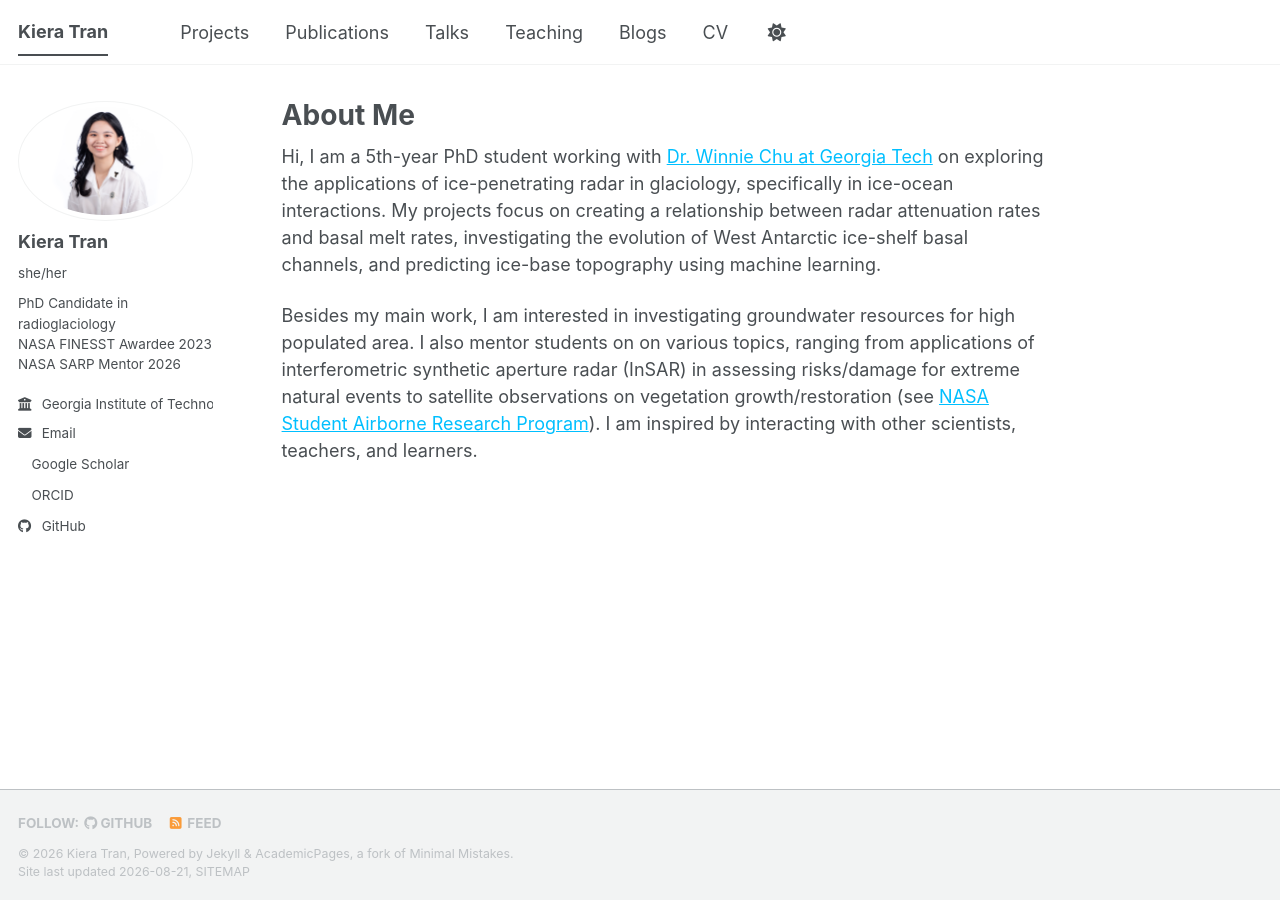
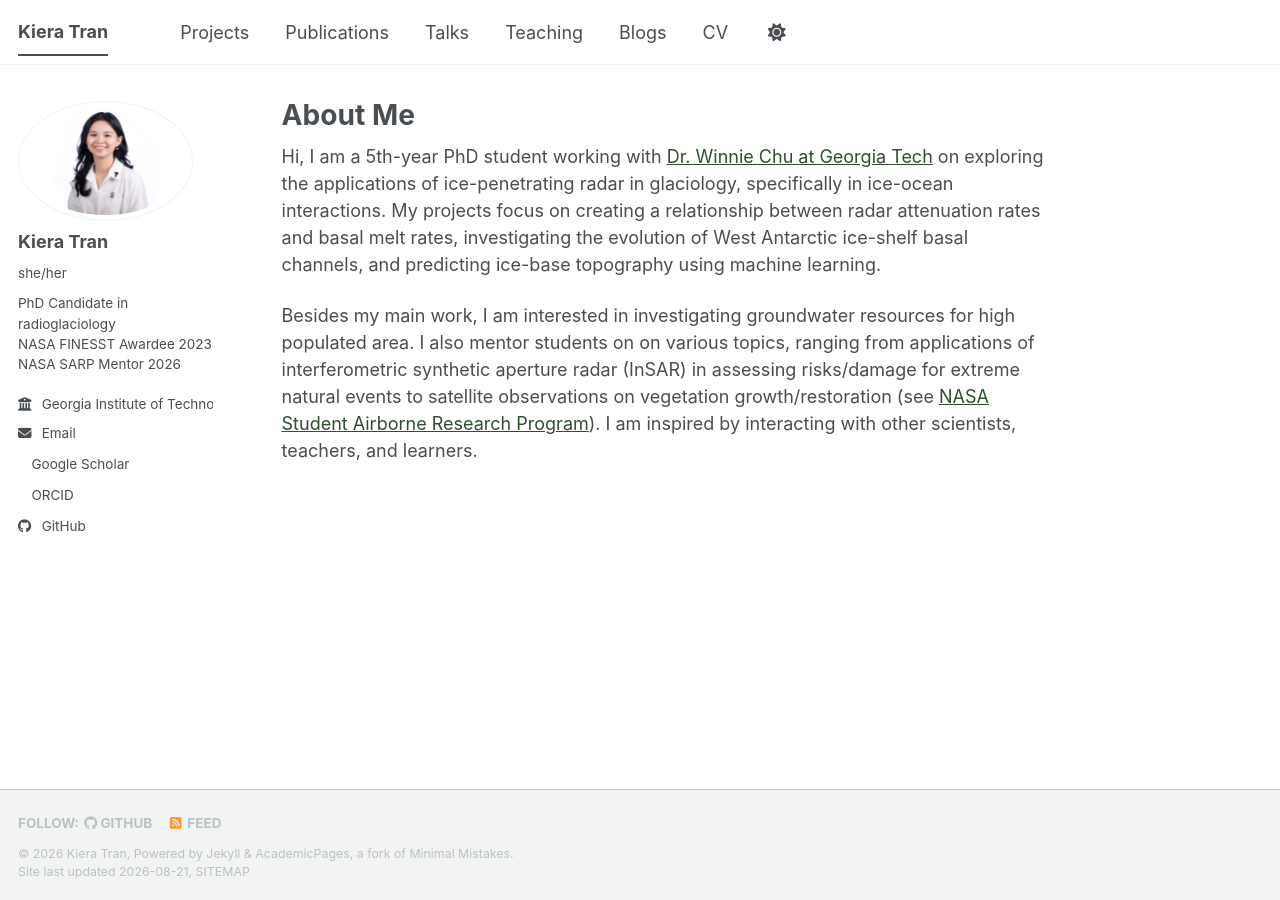
Before and after one commit to kieratran/kieratran.github.io, a Jekyll site: the page built from _pages/about.md, in a window 1280 px wide. Built offline with Jekyll 4.4.1, drawn with Linux system fonts in a browser that asks for light colours; a style sheet for code colours, icons or effects is not loaded.

Commit message:
Update _default_light.scss

```diff
--- a/_sass/theme/_default_light.scss
+++ b/_sass/theme/_default_light.scss
@@ -2,7 +2,7 @@
     DEFAULT THEME - LIGHT VERSION
     ========================================================================== */
 /* Color codes used for the theme */
-$primary-color              : #00BFFF;
+$primary-color              : #2F4F2F;
 $gray                       : #7a8288;
 $dark-gray                  : mix(#000, $gray, 40%);
 $darker-gray                : mix(#000, $gray, 60%);
@@ -36,9 +36,9 @@ $sidebar-screen-min-width   : 1024px;
     --global-code-background-color      : #fafafa;
     --global-code-text-color            : #{$darker-gray};
     --global-fig-caption-color          : mix(#fff,  #{$dark-gray}, 25%);
-    --global-link-color                 : #00BFFF;
-    --global-link-color-hover           : mix(#000, #00BFFF, 25%);
-    --global-link-color-visited         : mix(#fff, #00BFFF, 25%);
+    --global-link-color                 : #2F4F2F;
+    --global-link-color-hover           : mix(#000, #2F4F2F, 25%);
+    --global-link-color-visited         : mix(#fff, #2F4F2F, 25%);
     --global-masthead-link-color        : #{$dark-gray};
     --global-masthead-link-color-hover  : mix(#000, #{$gray}, 25%);
     --global-text-color                 : #{$dark-gray};
```
